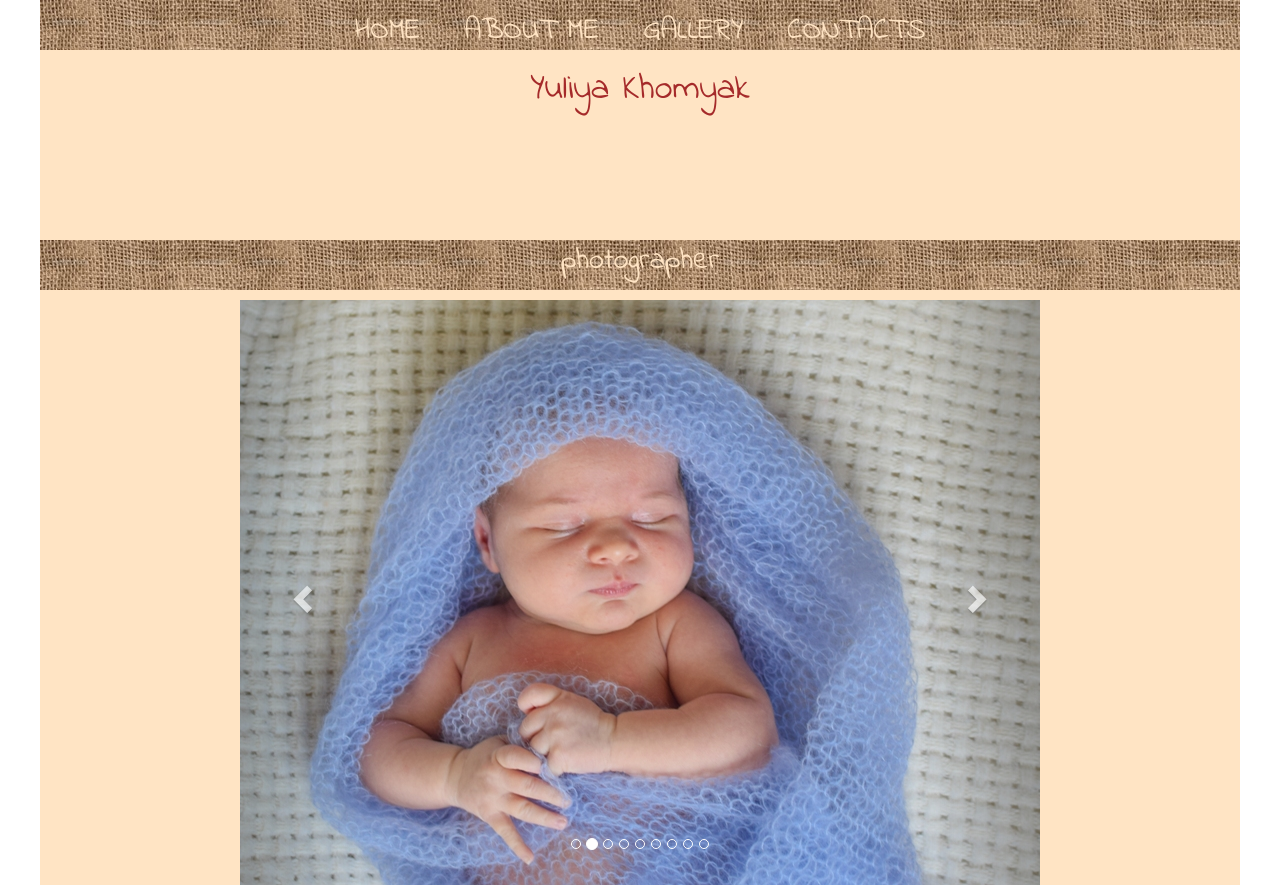
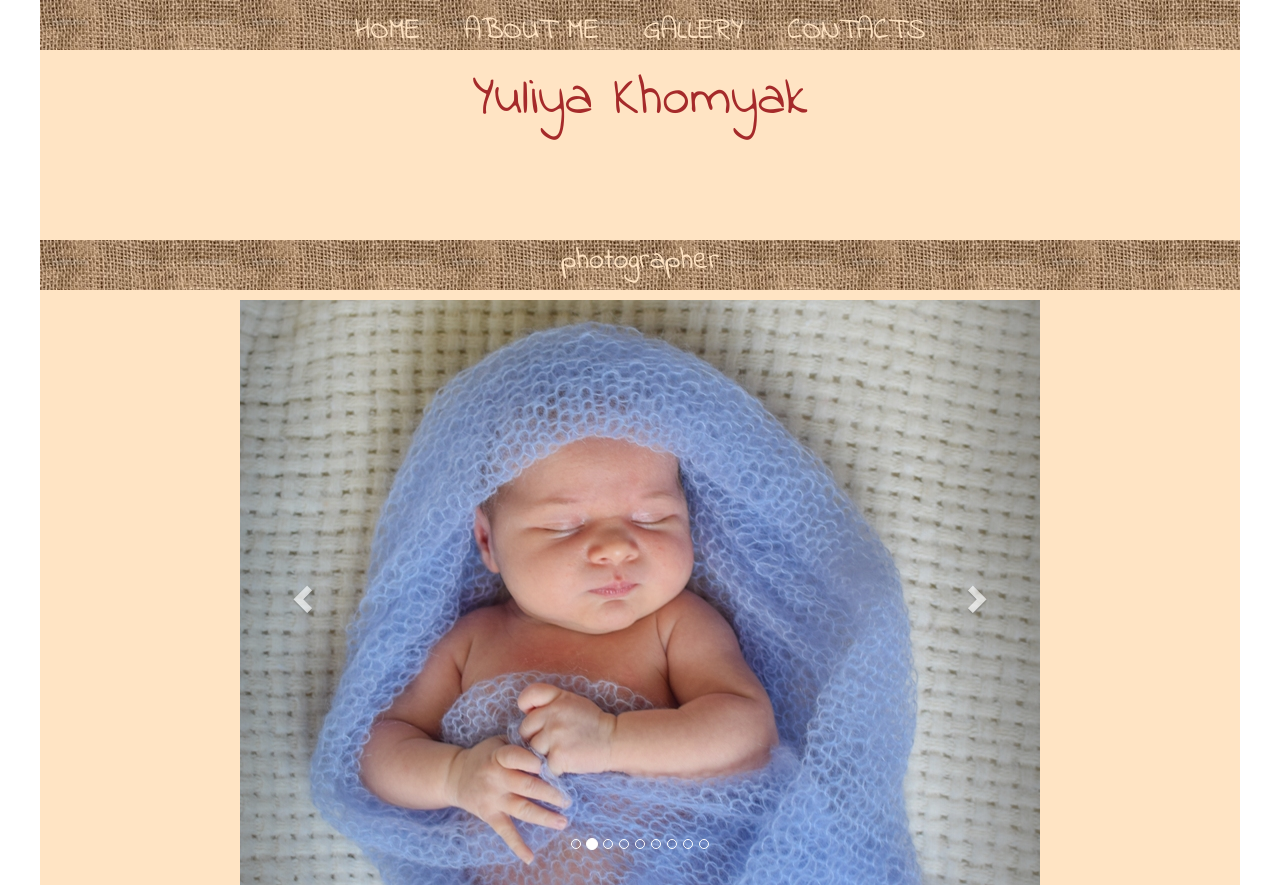
Before and after one commit to yuliyakhomyak/Yuliya, a plain HTML site: page index.html in a window 1280 px wide. Shown: the top 885 px of the page. Drawn offline with nearby package versions, Linux system fonts and the light colour scheme.

Commit message:
fixtitle

```diff
--- a/main.css
+++ b/main.css
@@ -37,6 +37,10 @@ body {
     text-align: center;
     color:    #A52A2A;
     height: 150px;
+}
+.title h1 {
+   font-size: 55px;
+   font-weight: 300;
 }
 .ocupation {
     font-family: 'Indie Flower', cursive;
```
